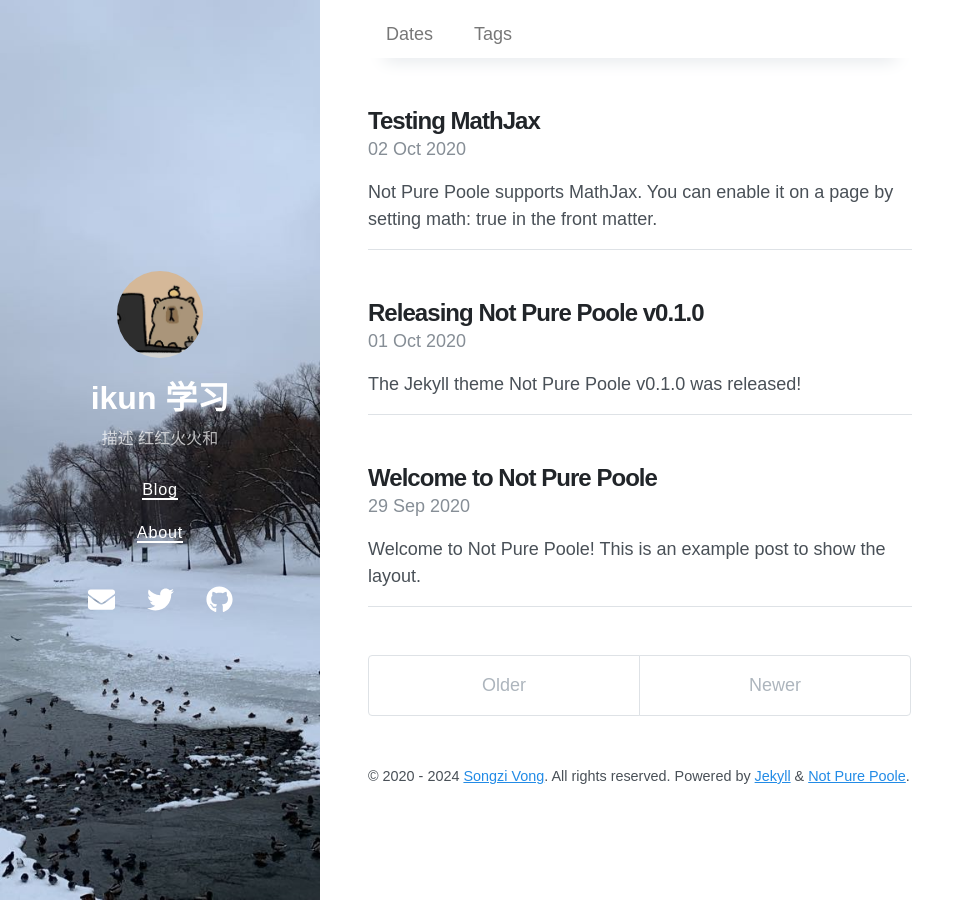
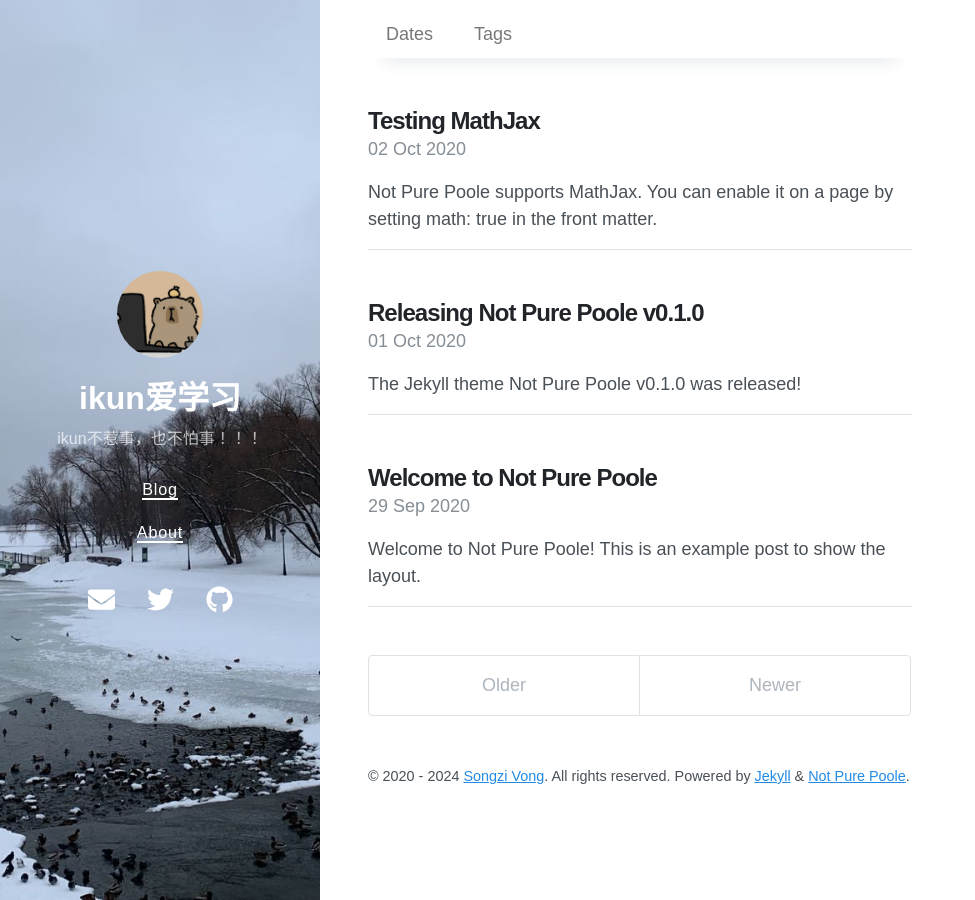
Before and after one commit to SuperIkunFan/SuperIkunFan.github.io, a Jekyll site: the page built from index.html, in a window 1280 px wide. Shown: the whole page, without its empty margins (0-975 px from the left). Built offline with Jekyll 4.4.1, drawn with Linux system fonts in a browser that asks for light colours; nearby versions of some CDN libraries; the list of posts is cut into pages by our own code.

Commit message:
修改一些内容

```diff
--- a/_config.yml
+++ b/_config.yml
@@ -1,6 +1,6 @@
 # Setup
-title: ikun 学习
-description: 描述 红红火火和
+title: ikun爱学习
+description: ikun不惹事，也不怕事！！！
 url: https://superikunfan.github.io/
 avatar: /avator.jpg
 paginate: 5
@@ -55,5 +55,5 @@ sass:
 # Specify the author for blog posts
 author:
   name: Songzi Vong
-  url: https://github.com/vszhub/
+  url: https://github.com/SuperIkunFan/SuperIkunFan
   email: vszhub@gmail.com
```
